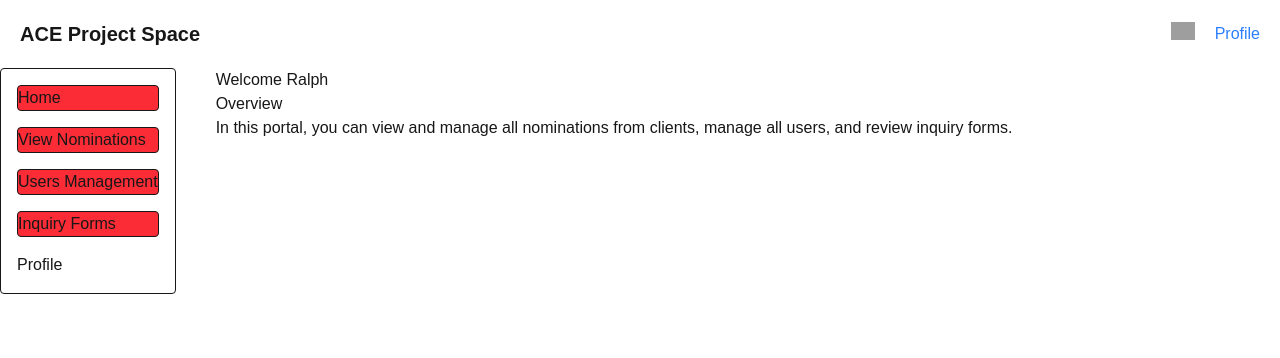
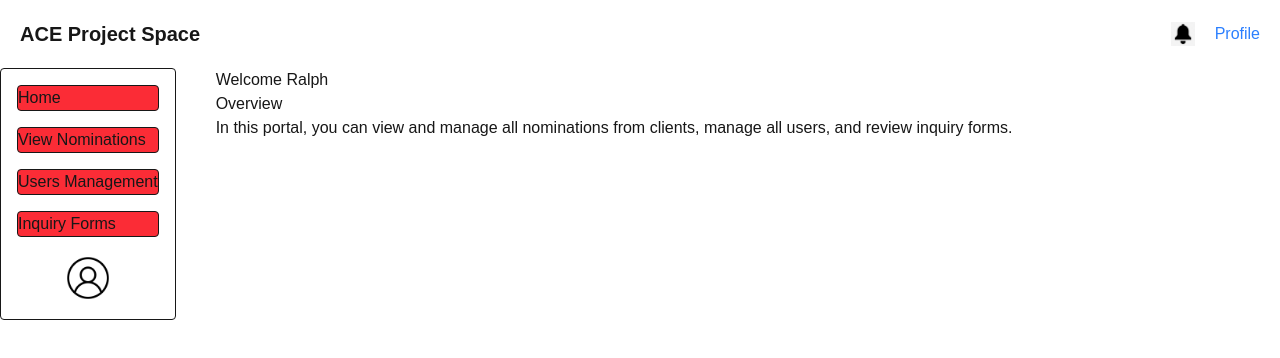
Before and after one commit to harmankaur358/ACE_PROJECT_SPACE, a Next.js app: page /chair in a window 1280 px wide. Shown: the top 358 px of the page. Built offline with nearby package versions, Linux system fonts and the light colour scheme; grey boxes are pictures that could not be loaded.

Commit message:
feat: Incorporated icons for the profile and notifications links.

```diff
--- a/src/components/chairHeader.tsx
+++ b/src/components/chairHeader.tsx
@@ -2,7 +2,7 @@ import Link from "next/link";
 import Image from "next/image";
 
 export default function ChairHeader() {
-    const notificationBell = "/../../public/notification_bell.png";
+    const notificationBell = "/notificationBell.png";
 
     return (
         <div className="flex justify-between items-center p-5">
--- a/src/components/chairNav.tsx
+++ b/src/components/chairNav.tsx
@@ -1,6 +1,9 @@
 import Link from "next/link";
+import Image from "next/image";
 
 export default function ChairNavigation() {
+    const profileImg = "/profile.png";
+
     return (
         <div className="flex flex-col gap-4 border rounded p-4">
             <div className="flex flex-col gap-4">
@@ -9,8 +12,10 @@ export default function ChairNavigation() {
                 <Link href={`/chair/users`} className="border rounded bg-red-500">Users Management</Link>
                 <Link href={`/chair/inquiry-forms`} className="border rounded bg-red-500">Inquiry Forms</Link>
             </div>
-            <div className="flex flex-col gap-4">
-                <Link href={`/chair/profile`}>Profile</Link>
+            <div className="flex flex-col gap-4 items-center">
+                <Link href={`/chair/profile`}>
+                    <Image src={profileImg} alt="Profile" width={50} height={50} />
+                </Link>
             </div>
         </div>
     );
```
Also changed, not shown: public/profile.png (added).
